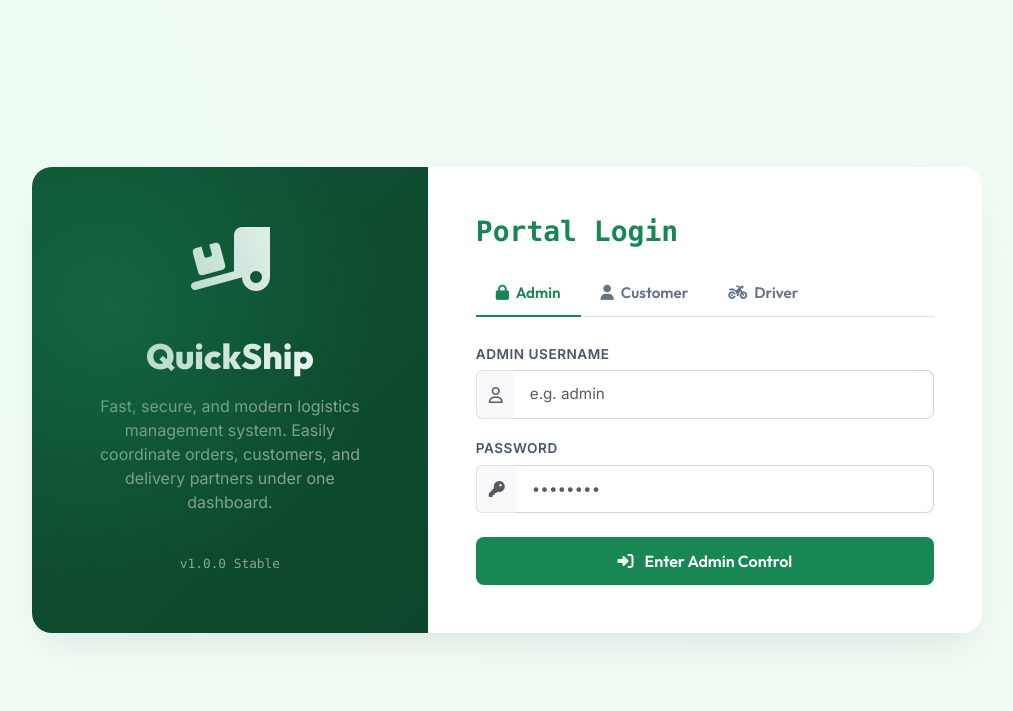
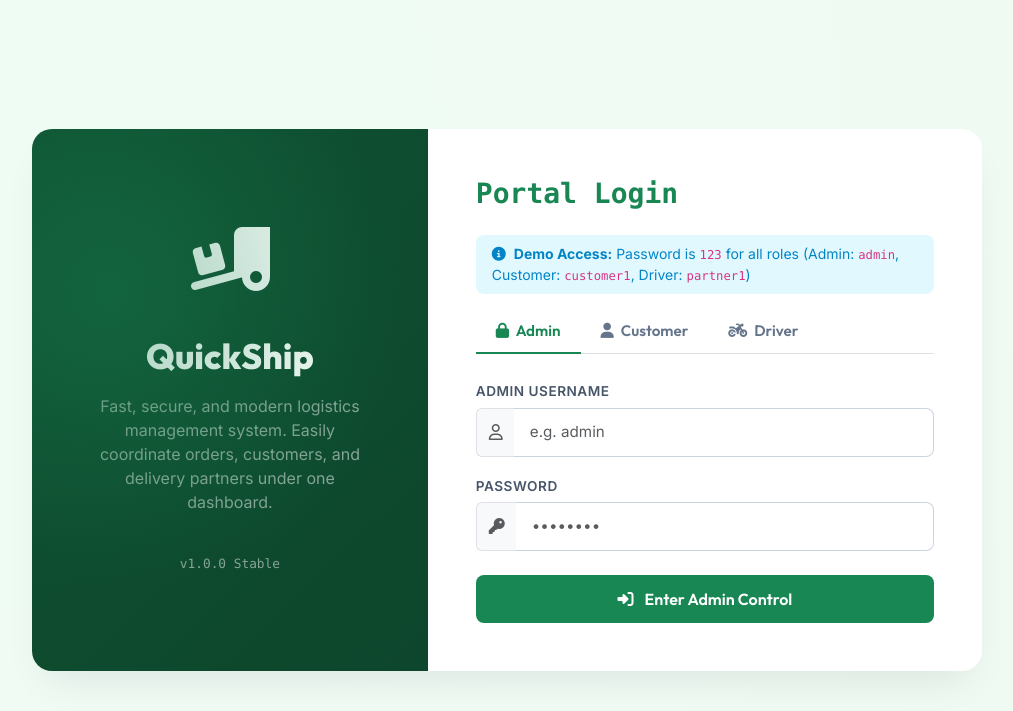
Before and after one commit to khateebtuba04/Delivery-Management-System, a PHP site: page / in a window 1280 px wide. Shown: the top 711 px of the page, without its empty margins (133-1146 px from the left). Run offline with PHP 8.4, Linux system fonts and the light colour scheme; data that the repository does not hold is empty.

Commit message:
Enable zero-config embedded database and add demo login hints

```diff
--- a/config/db.php
+++ b/config/db.php
@@ -2,18 +2,15 @@
 // config/db.php
 if (session_status() === PHP_SESSION_NONE) {
     if (getenv('VERCEL') || isset($_ENV['VERCEL'])) {
-        // Vercel serverless containers only have writable access to /tmp
         ini_set('session.save_path', '/tmp');
     }
     session_start();
 }
 
-// Database credentials: use environment variables if deployed to cloud (Vercel, Render, Railway)
-// otherwise fall back to standard local development values (XAMPP / WAMP)
-$host = getenv('DB_HOST') ?: 'localhost';
+$host = getenv('DB_HOST');
 $db   = getenv('DB_NAME') ?: 'delivery_db';
-$user = getenv('DB_USER') ?: 'root';
-$pass = getenv('DB_PASS') !== false ? getenv('DB_PASS') : (getenv('DB_PASSWORD') !== false ? getenv('DB_PASSWORD') : '');
+$user = getenv('DB_USER');
+$pass = getenv('DB_PASS') !== false ? getenv('DB_PASS') : (getenv('DB_PASSWORD') !== false ? getenv('DB_PASSWORD') : null);
 $port = getenv('DB_PORT') ?: '3306';
 $charset = 'utf8mb4';
 
@@ -23,69 +20,88 @@ $options = [
     PDO::ATTR_EMULATE_PREPARES   => false,
 ];
 
+$pdo = null;
+
+// 1. Try MySQL if DB_HOST is explicitly provided (or local development)
+if ($host && $host !== 'localhost' || (!getenv('VERCEL') && !isset($_ENV['VERCEL']) && $host)) {
+    $mysqlHost = $host ?: 'localhost';
+    $mysqlUser = $user ?: 'root';
+    $mysqlPass = $pass !== null ? $pass : '';
     try {
-    // 1. Try connecting directly to the target database
-    $dsn_with_db = "mysql:host=$host;port=$port;dbname=$db;charset=$charset";
-    $pdo = new PDO($dsn_with_db, $user, $pass, $options);
+        $dsn_with_db = "mysql:host=$mysqlHost;port=$port;dbname=$db;charset=$charset";
+        $pdo = new PDO($dsn_with_db, $mysqlUser, $mysqlPass, $options);
     } catch (\PDOException $e) {
-    // 2. If target DB doesn't exist yet, try creating it (common on local MySQL)
         try {
-        $dsn = "mysql:host=$host;port=$port;charset=$charset";
-        $pdo = new PDO($dsn, $user, $pass, $options);
+            $dsn = "mysql:host=$mysqlHost;port=$port;charset=$charset";
+            $pdo = new PDO($dsn, $mysqlUser, $mysqlPass, $options);
             $pdo->exec("CREATE DATABASE IF NOT EXISTS `$db` CHARACTER SET utf8mb4 COLLATE utf8mb4_general_ci");
             $pdo->exec("USE `$db`");
         } catch (\PDOException $inner) {
-        // Output a graceful setup banner for cloud deployments instead of a harsh crash
-        ?>
-        <!DOCTYPE html>
-        <html lang="en">
-        <head>
-            <meta charset="UTF-8">
-            <meta name="viewport" content="width=device-width, initial-scale=1.0">
-            <title>Database Setup Required - QuickShip Delivery</title>
-            <link href="https://cdn.jsdelivr.net/npm/bootstrap@5.3.0/dist/css/bootstrap.min.css" rel="stylesheet">
-            <link href="https://cdnjs.cloudflare.com/ajax/libs/font-awesome/6.4.0/css/all.min.css" rel="stylesheet">
-            <style>
-                body { background: #0b0f19; color: #f8fafc; font-family: system-ui, -apple-system, sans-serif; min-height: 100vh; display: flex; align-items: center; justify-content: center; padding: 1.5rem; }
-                .setup-card { background: rgba(17, 24, 39, 0.95); border: 1px solid rgba(255, 255, 255, 0.1); border-radius: 16px; padding: 2.5rem; max-width: 650px; box-shadow: 0 25px 50px -12px rgba(0, 0, 0, 0.7); }
-                .code-box { background: #030712; border: 1px solid #1f2937; border-radius: 8px; padding: 1rem; font-family: monospace; font-size: 0.9rem; color: #38bdf8; text-align: left; }
-            </style>
-        </head>
-        <body>
-            <div class="setup-card text-center">
-                <div class="mb-3 text-warning">
-                    <i class="fa-solid fa-triangle-exclamation fa-3x"></i>
-                </div>
-                <h3 class="fw-bold mb-2">Cloud Database Setup Required</h3>
-                <p class="text-secondary mb-4">
-                    Your Delivery Management System frontend is deployed on Vercel, but it needs a remote MySQL database to store users and deliveries.
-                </p>
-                <div class="text-start mb-4">
-                    <h6 class="text-light fw-bold mb-2"><i class="fa-solid fa-sliders me-2"></i>Add Environment Variables in Vercel Dashboard:</h6>
-                    <div class="code-box">
-                        DB_HOST = your-cloud-mysql-host<br>
-                        DB_PORT = 3306<br>
-                        DB_USER = your_database_username<br>
-                        DB_PASS = your_database_password<br>
-                        DB_NAME = delivery_db
-                    </div>
-                </div>
-                <div class="alert alert-danger text-start py-2 px-3 small">
-                    <strong>Connection Error:</strong> <?php echo htmlspecialchars($e->getMessage()); ?>
-                </div>
-                <p class="text-muted small mb-0">Free cloud MySQL providers: TiDB Cloud Serverless, Aiven, or Railway.</p>
-            </div>
-        </body>
-        </html>
-        <?php
-        exit;
+            $pdo = null;
+        }
     }
 }
 
-// Auto-seed database tables if they do not exist
+// 2. Fallback to Embedded SQLite (Zero-config out of the box on Vercel)
+if (!$pdo) {
+    $sqlitePath = (getenv('VERCEL') || isset($_ENV['VERCEL'])) ? '/tmp/delivery.sqlite' : __DIR__ . '/delivery.sqlite';
+
+    $pdo = new PDO("sqlite:" . $sqlitePath, null, null, [
+        PDO::ATTR_ERRMODE            => PDO::ERRMODE_EXCEPTION,
+        PDO::ATTR_DEFAULT_FETCH_MODE => PDO::FETCH_ASSOC,
+    ]);
+
+    // Create SQLite schema
+    $pdo->exec("
+        CREATE TABLE IF NOT EXISTS `users` (
+          `id` INTEGER PRIMARY KEY AUTOINCREMENT,
+          `username` TEXT UNIQUE NOT NULL,
+          `password` TEXT NOT NULL,
+          `role` TEXT DEFAULT 'Admin',
+          `created_at` DATETIME DEFAULT CURRENT_TIMESTAMP
+        );
+
+        CREATE TABLE IF NOT EXISTS `customers` (
+          `id` INTEGER PRIMARY KEY AUTOINCREMENT,
+          `name` TEXT NOT NULL,
+          `address` TEXT NOT NULL,
+          `customer_type` TEXT NOT NULL,
+          `contact_number` TEXT NOT NULL,
+          `username` TEXT UNIQUE NOT NULL,
+          `password` TEXT NOT NULL,
+          `created_at` DATETIME DEFAULT CURRENT_TIMESTAMP
+        );
+
+        CREATE TABLE IF NOT EXISTS `delivery_partners` (
+          `id` INTEGER PRIMARY KEY AUTOINCREMENT,
+          `name` TEXT NOT NULL,
+          `address` TEXT NOT NULL,
+          `contact_number` TEXT NOT NULL,
+          `username` TEXT UNIQUE NOT NULL,
+          `password` TEXT NOT NULL,
+          `created_at` DATETIME DEFAULT CURRENT_TIMESTAMP
+        );
+
+        CREATE TABLE IF NOT EXISTS `orders` (
+          `id` INTEGER PRIMARY KEY AUTOINCREMENT,
+          `customer_id` INTEGER NOT NULL,
+          `delivery_partner_id` INTEGER NOT NULL,
+          `order_details` TEXT NOT NULL,
+          `status` TEXT DEFAULT 'Order Preparing',
+          `created_at` DATETIME DEFAULT CURRENT_TIMESTAMP,
+          `updated_at` DATETIME DEFAULT CURRENT_TIMESTAMP
+        );
+
+        CREATE TABLE IF NOT EXISTS `order_status_history` (
+          `id` INTEGER PRIMARY KEY AUTOINCREMENT,
+          `order_id` INTEGER NOT NULL,
+          `status` TEXT NOT NULL,
+          `changed_at` DATETIME DEFAULT CURRENT_TIMESTAMP
+        );
+    ");
+} else {
+    // MySQL table creation
     try {
-    $tableCheck = $pdo->query("SHOW TABLES LIKE 'users'");
-    if ($tableCheck->rowCount() == 0) {
         $pdo->exec("
             CREATE TABLE IF NOT EXISTS `users` (
               `id` INT AUTO_INCREMENT PRIMARY KEY,
@@ -136,18 +152,40 @@ try {
               FOREIGN KEY (`order_id`) REFERENCES `orders`(`id`) ON DELETE CASCADE
             ) ENGINE=InnoDB DEFAULT CHARSET=utf8mb4;
         ");
+    } catch (\Exception $ex) {}
 }
 
-    // Auto-seed default admin if users table is empty
-    $stmt = $pdo->query("SELECT COUNT(*) FROM `users`");
-    $count = $stmt->fetchColumn();
+// 3. Auto-seed default accounts and demo data if database is fresh
+try {
+    $count = $pdo->query("SELECT COUNT(*) FROM `users`")->fetchColumn();
     if ($count == 0) {
-        $admin_user = 'admin';
+        // Seed default Admin (admin / 123)
         $admin_pass = password_hash('123', PASSWORD_DEFAULT);
-        $stmtInsert = $pdo->prepare("INSERT INTO `users` (username, password, role) VALUES (?, ?, 'Admin')");
-        $stmtInsert->execute([$admin_user, $admin_pass]);
+        $stmt = $pdo->prepare("INSERT INTO `users` (`username`, `password`, `role`) VALUES (?, ?, 'Admin')");
+        $stmt->execute(['admin', $admin_pass]);
+
+        // Seed demo Customer (customer1 / 123)
+        $cust_pass = password_hash('123', PASSWORD_DEFAULT);
+        $stmtCust = $pdo->prepare("INSERT INTO `customers` (`name`, `address`, `customer_type`, `contact_number`, `username`, `password`) VALUES (?, ?, ?, ?, ?, ?)");
+        $stmtCust->execute(['John Doe', '123 Baker Street, Downtown', 'Food', '+1 555-0199', 'customer1', $cust_pass]);
+        $custId = $pdo->lastInsertId();
+
+        // Seed demo Delivery Partner (partner1 / 123)
+        $part_pass = password_hash('123', PASSWORD_DEFAULT);
+        $stmtPart = $pdo->prepare("INSERT INTO `delivery_partners` (`name`, `address`, `contact_number`, `username`, `password`) VALUES (?, ?, ?, ?, ?)");
+        $stmtPart->execute(['Alex Rider', '45 Speed Avenue, Metro', '+1 555-0188', 'partner1', $part_pass]);
+        $partId = $pdo->lastInsertId();
+
+        // Seed demo Order
+        $stmtOrd = $pdo->prepare("INSERT INTO `orders` (`customer_id`, `delivery_partner_id`, `order_details`, `status`) VALUES (?, ?, ?, ?)");
+        $stmtOrd->execute([$custId, $partId, '2x Gourmet Meal Combo, 1x Fresh Juice', 'Order Preparing']);
+        $ordId = $pdo->lastInsertId();
+
+        // Seed demo Order History
+        $stmtHist = $pdo->prepare("INSERT INTO `order_status_history` (`order_id`, `status`) VALUES (?, ?)");
+        $stmtHist->execute([$ordId, 'Order Preparing']);
     }
 } catch (\Exception $ex) {
-    // If auto-schema fails due to restricted privileges, continue gracefully
+    // If already seeded or table exists
 }
 ?>
--- a/index.php
+++ b/index.php
@@ -127,6 +127,12 @@ if ($_SERVER['REQUEST_METHOD'] === 'POST') {
                     </div>
                 <?php endif; ?>
 
+                <!-- Demo quick fill badge -->
+                <div class="alert alert-info py-2 px-3 small mb-3 border-0 rounded-3" style="background: rgba(13, 202, 240, 0.12); color: #0284c7;">
+                    <i class="fa-solid fa-circle-info me-1"></i>
+                    <strong>Demo Access:</strong> Password is <code>123</code> for all roles (Admin: <code>admin</code>, Customer: <code>customer1</code>, Driver: <code>partner1</code>)
+                </div>
+
                 <!-- Tab Navigation for the three portals -->
                 <ul class="nav nav-tabs login-tabs mb-4" id="loginTab" role="tablist">
                     <li class="nav-item" role="presentation">
```
Lines whose indentation alone changed are shown as unchanged.
